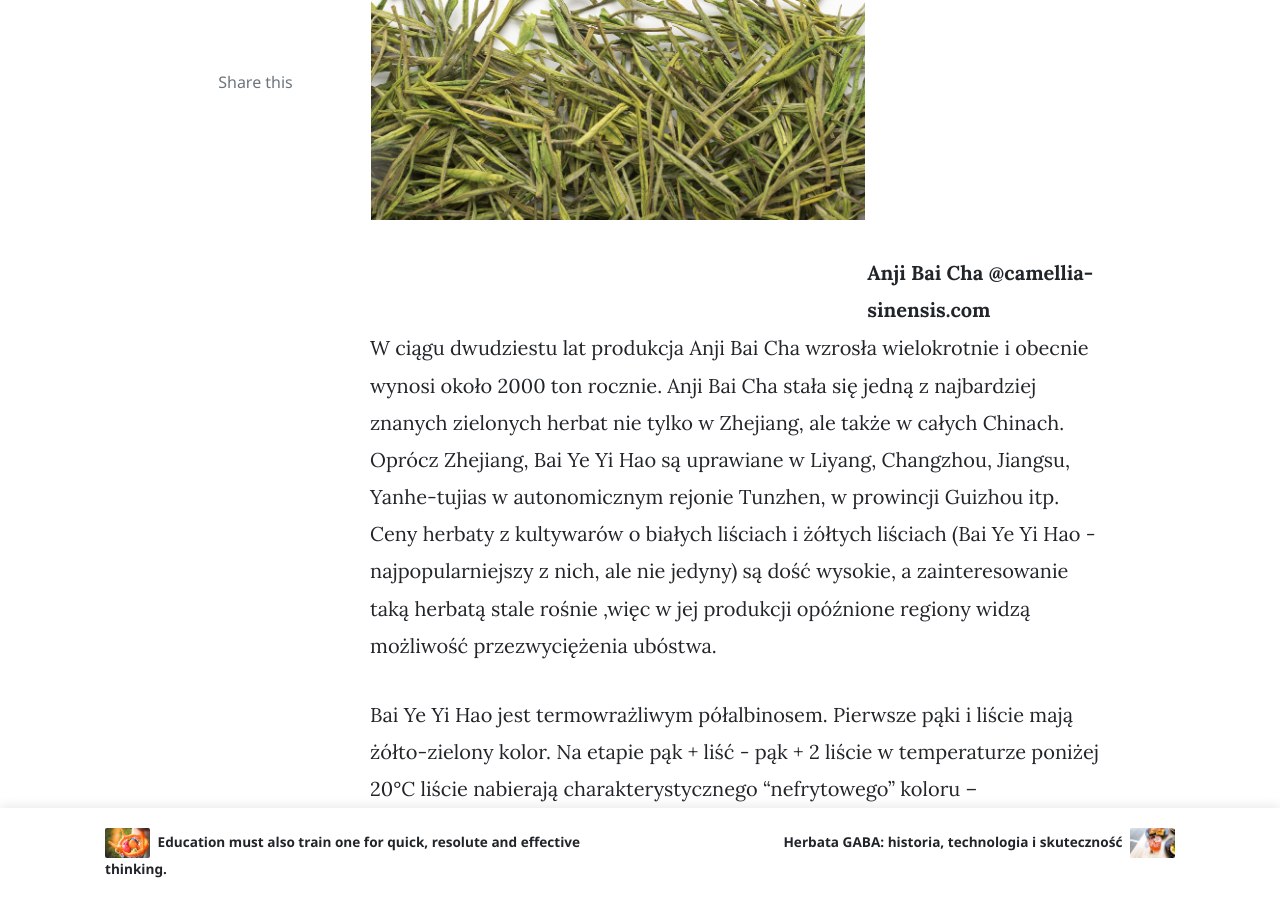
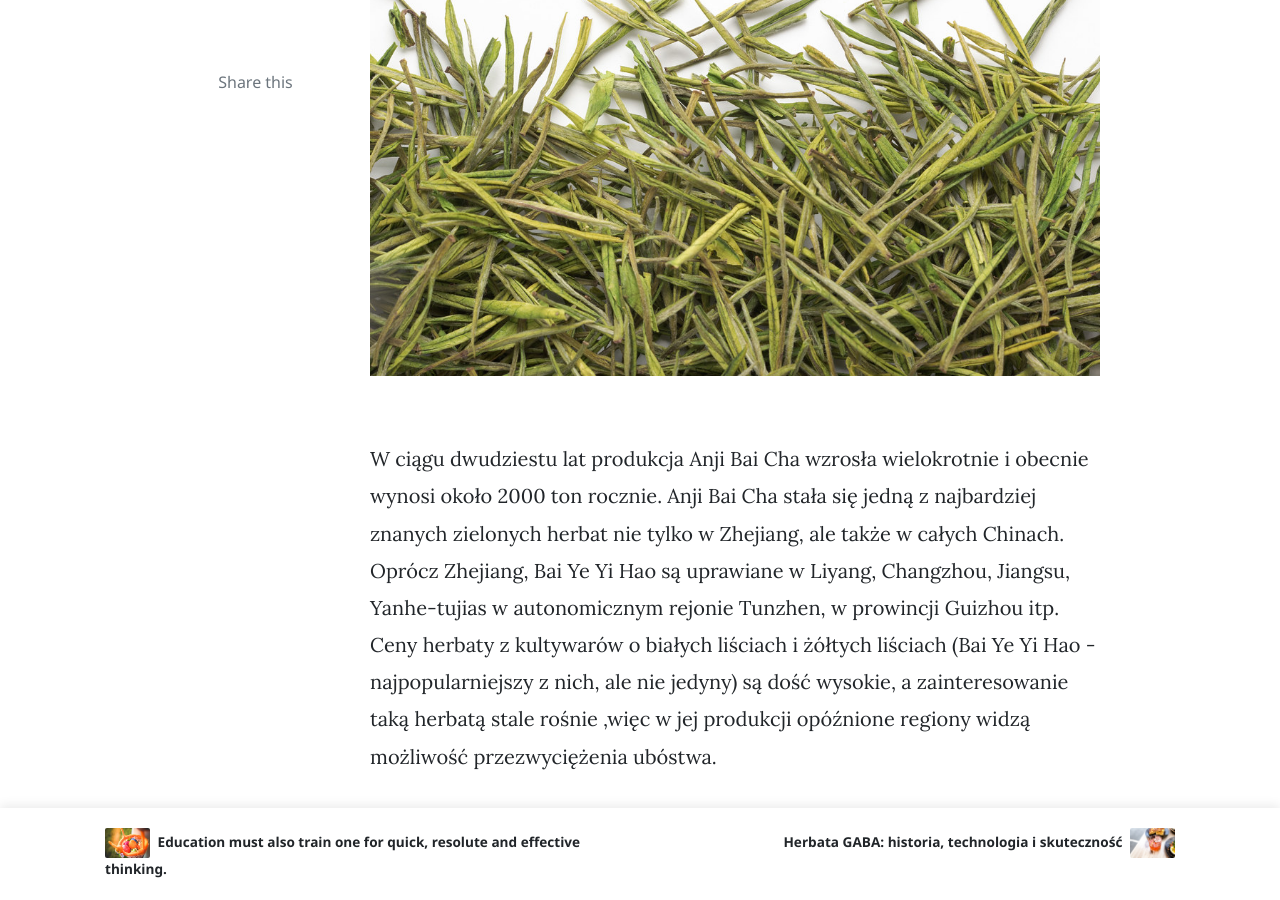
Before and after one commit to asiomchen/asiomchen.github.io, a Jekyll site: the page built from _posts/2020-10-04-o-molekularnych-podstawach-bielactwa-herbacianego.md, in a window 1280 px wide and 900 px high, scrolled down 1170 px. Built offline with Jekyll 4.4.1, drawn with Linux system fonts in a browser that asks for light colours; nearby versions of some CDN libraries; comment, search, counter and statistics services are not loaded.

Commit message:
Update 2020-10-04-o-molekularnych-podstawach-bielactwa-herbacianego.md

```diff
--- a/_posts/2020-10-04-o-molekularnych-podstawach-bielactwa-herbacianego.md
+++ b/_posts/2020-10-04-o-molekularnych-podstawach-bielactwa-herbacianego.md
@@ -6,9 +6,7 @@
 ---
 Anji Bai Cha (安吉白茶), biała herbata Anji to nowoczesna odmiana zielonej herbaty z rejonu Anji w prowincji Zhejiang. W latach 70. w pobliżu wsi Dashi odkryto stare drzewo herbaciane o niezwykłym jasnym kolorze młodych pędów. W 1982 r. rozpoczęto prace nad namnażaniem wegetatywnym materiału z tego drzewa, w wyniku tego 1991 r. powstała pierwsza partia herbaty o roboczej nazwie Yu Feng (玉凤) – "Jade Phoenix", która została wysoko oceniona przez ekspertów. Pod koniec 1990 roku zakończono badanie właściwości tej odmiany i opracowanie technologii, a w 2000 r. nowa odmiana została zarejestrowana pod nazwą "Bai Ye Yi Hao "(白叶一号) - "białolistny numer jeden", a gotowy produkt otrzymał nazwę Anji Bai Cha. Od 2004 roku nazwa Anji Bai Cha jest chroniona geograficznie.
 
-![Anji Bai Cha 1](/assets/images/anji/51162444565_3c8e357712_b.jpg) |
-|:--:|
-| <b>Anji Bai Cha @camellia-sinensis.com </b> |
+![Anji Bai Cha 1{caption=Anji Bai Cha @camellia-sinensis.com}](/assets/images/anji/51162444565_3c8e357712_b.jpg)
 
 W ciągu dwudziestu lat produkcja Anji Bai Cha wzrosła wielokrotnie i obecnie wynosi około 2000 ton rocznie. Anji Bai Cha stała się jedną z najbardziej znanych zielonych herbat nie tylko w Zhejiang, ale także w całych Chinach. Oprócz Zhejiang, Bai Ye Yi Hao są uprawiane w Liyang, Changzhou, Jiangsu, Yanhe-tujias w autonomicznym rejonie Tunzhen, w prowincji Guizhou itp. Ceny herbaty z kultywarów o białych liściach i żółtych liściach (Bai Ye Yi Hao - najpopularniejszy z nich, ale nie jedyny) są dość wysokie, a zainteresowanie taką herbatą stale rośnie ,więc w jej produkcji opóźnione regiony widzą możliwość przezwyciężenia ubóstwa.
 
```
